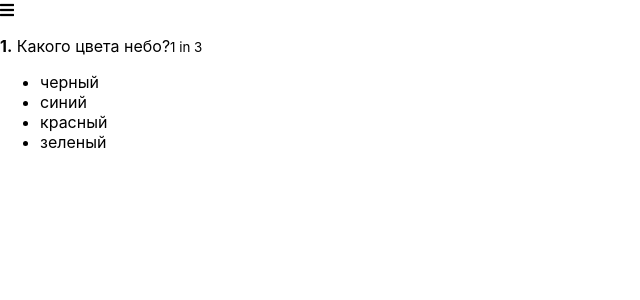
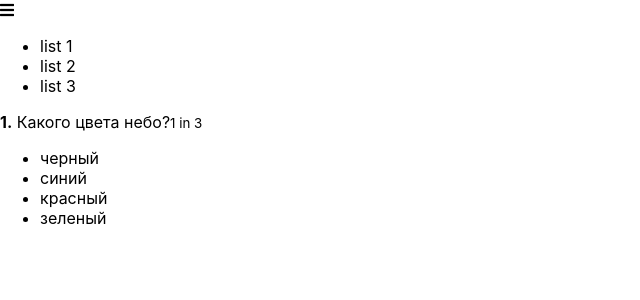
Before and after one commit to DmVal2020/react_practique_01, a React app: page / in a window 1280 px wide. Shown: the top 300 px of the page, without its empty margins (0-640 px from the left). Built offline with nearby package versions, Linux system fonts and the light colour scheme.

Commit message:
создание компонента отображения меню

```diff
--- /dev/null
+++ b/src/components/Navigation/Drawer/Drawer.css
@@ -0,0 +1,37 @@
+.Drawer{
+    position: fixed;
+    left: 0;
+    top: 0;
+    bottom: 0;
+    /* width: 80%; */
+    min-width: 300px;
+    padding: 20px 10px;
+    box-sizing: border-box;
+    background: #fff;
+    transform: translateX(0px);
+    transition: transform .23s ease-in;
+    z-index: 90;
+}
+.Drawer.close{
+    transform: translateX(-300px);
+}
+.Drawer ul{
+    list-style: none;
+    margin: 0;
+    padding: 0;
+}
+.Drawer ul li{
+    margin-bottom: 15px;
+}
+.Drawer ul li a{
+    color: #363d54;
+    font-size: 30px;
+    text-decoration: none;
+    background-color: #fff;
+    position: relative;
+    padding: 0 20px 10px 20px;
+    transition: opacity .3s;
+}
+.Drawer ul li a:hover, .active{
+    opacity: .7;
+}
--- /dev/null
+++ b/src/components/Navigation/Drawer/Drawer.js
@@ -0,0 +1,32 @@
+import React,{Component} from 'react'
+import classes from './Drawer.css'
+
+const list= [1,2,3]
+class Drawer extends Component{
+
+    renderList(){
+        return list.map((text,index)=>{
+            return(
+                <li key={index}>
+                    list {text}
+                </li>
+            )
+        })
+
+    }
+    render(){
+        const cls = [classes.Drawer]
+        if(!this.props.isOpen){
+            cls.push(classes.close)
+        }
+        return(
+            <nav className={cls.join(' ')}>
+                <ul>
+                    {this.renderList()}
+                </ul>
+            </nav>
+        )
+    }
+}
+
+export default Drawer
--- a/src/hoc/Layout/Layout.js
+++ b/src/hoc/Layout/Layout.js
@@ -1,4 +1,5 @@
 import React, {Component} from 'react';
+import Drawer from '../../components/Navigation/Drawer/Drawer';
 import MenuToggle from '../../components/Navigation/ToggleMenu/ToggleMenu';
 import classes from './Layout.css';
 
@@ -18,6 +19,9 @@ class Layout extends Component {
                     isOpen={this.state.menu}
                     onToggle={this.onToggleMenuHandler}
                 />
+                <Drawer
+                    isOpen={this.state.menu}
+                />
                 <main>
                     {this.props.children}
                 </main>
```
